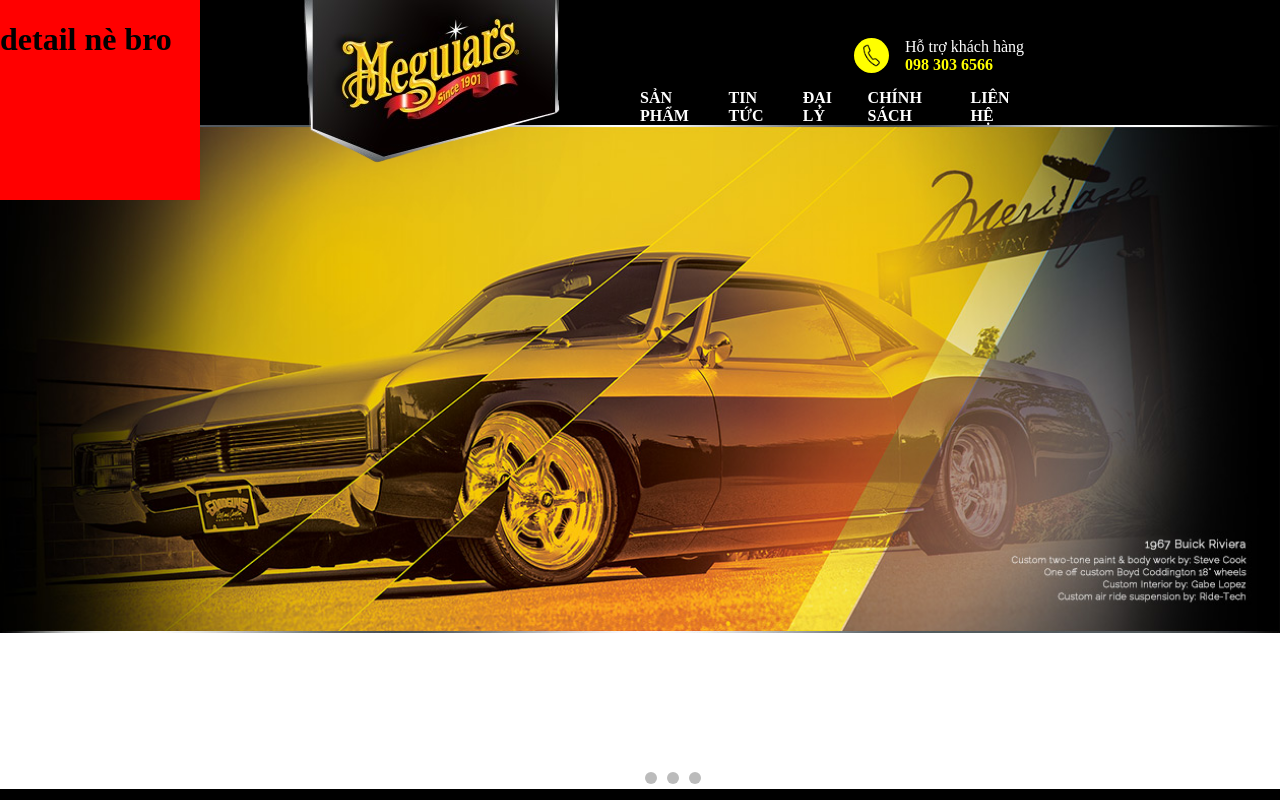
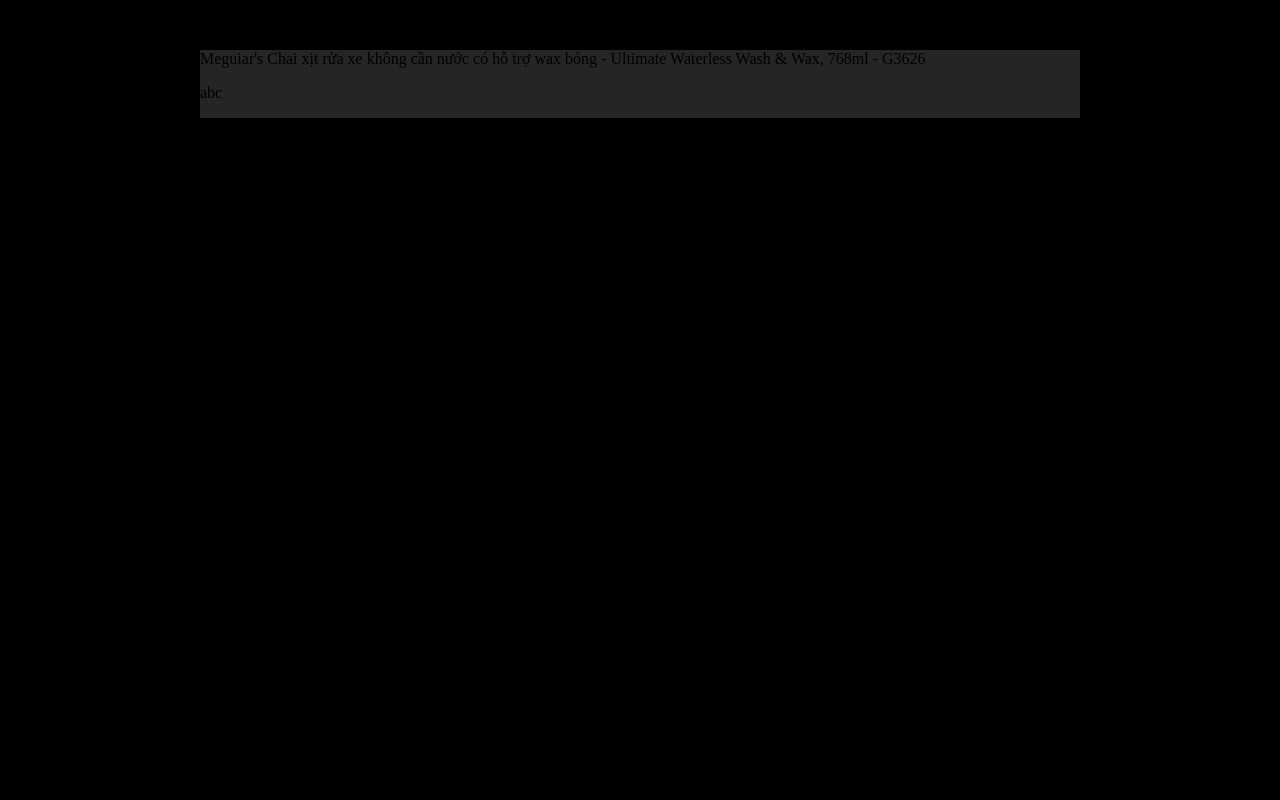
Before and after one commit to TinmaLai/autoSpa, a Vue app: page /product-detail in a window 1280 px wide. Shown: the top 800 px of the page. Built offline with nearby package versions, Linux system fonts and the light colour scheme; what vue-final-modal would draw is missing.

Commit message:
set lai css cua man detail

```diff
--- a/src/components/details/ProductDetail.vue
+++ b/src/components/details/ProductDetail.vue
@@ -1,20 +1,68 @@
 <template>
-    <div class="block123">
-        <h1>detail nè bro</h1>
+    <div class="product-detail-container">
+        <div class="product-detail">
+            <div class="detail-header">
+                {{ item.header }}
+            </div>
+            <div class="detail-body">
+                <div class="detail-image">
+
+                </div>
+                <div class="detail-info">
+                    <div class="detail-price">
+
+                    </div>
+                    <div class="detail-description">
+                        <p>abc</p>
+                    </div>
+                </div>
+            </div>
+        </div>
     </div>
 </template>
 <script>
 export default {
-    name: 'ProductDetail'
+    name: 'ProductDetail',
+    setup(props) {
+        var item = {
+            name: "ALL WHEEL BRIGHTENER",
+            url: "/src/assets/productList/product-list-0.jpg",
+            originalPrice: 400000,
+            saleOffPrice: 350000,
+            saleOffPercent: 13,
+            header: "Meguiar's Chai xịt rửa xe không cần nước có hỗ trợ wax bóng - Ultimate Waterless Wash & Wax, 768ml - G3626",
+            description: "Ứng dụng công nghệ Polymer tiên tiến giúp làm sạch nhanh chóng (bụi bẩn nhẹ nhàng, dấu vân tay, bụi vải, vết giọt nước,...) và an toàn cho bề mặt sơn, kính, các chi tiết nhựa và còn hỗ trợ lớp wax giúp xe đẹp, bóng mượt hơn."
+        };
+        return {
+            item
+        }
+    }
 }
 
 </script>
 <style>
-    .block123{
-        height: 200px;
-        width: 200px;
-        background-color: red;
-        z-index: 2000;
-        position: absolute;
+.product-detail-container {
+    z-index: 10000;
+    width: 100vw;
+    height: 100vh;
+    position: absolute;
+    top: 0;
+    background-color: black;
+    .product-detail {
+        display: flex;
+        flex-direction: column;
+        background-color: #252525;
+        margin: 50px 200px 0 200px;
+        .detail-body {
+            display: flex;
+
+            .detail-info {
+                display: flex;
+                flex-direction: column;
+            }
+        }
     }
+}
+
+
 </style>
```
